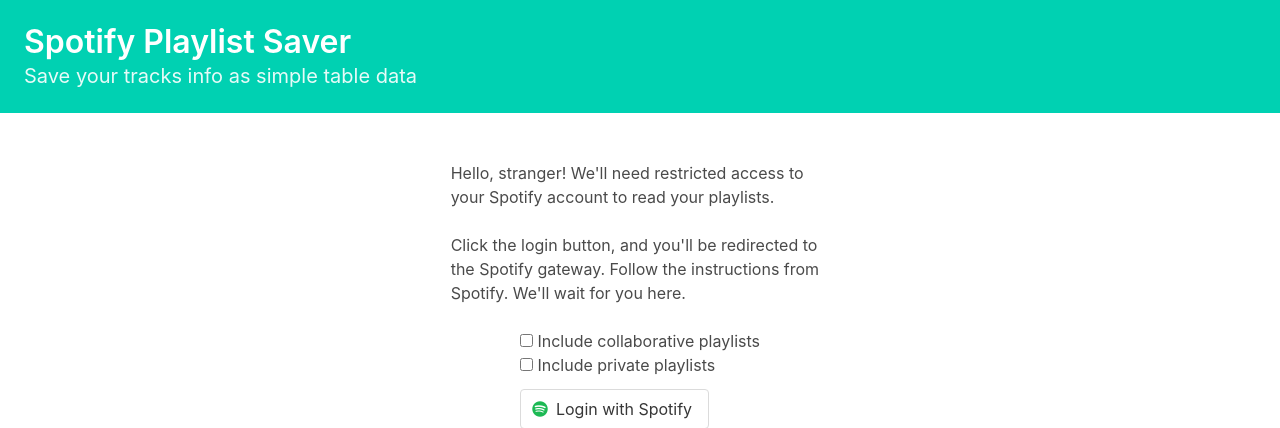
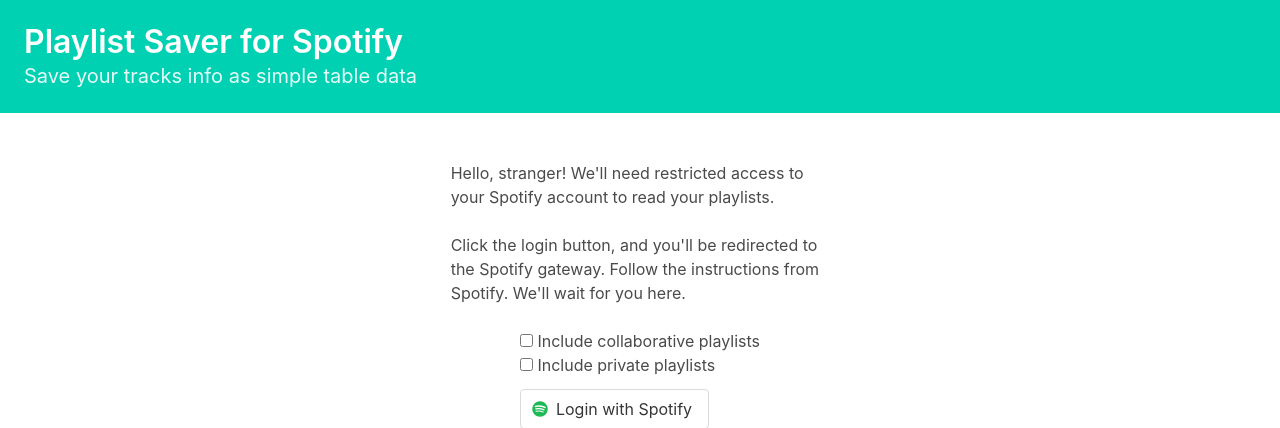
Before and after one commit to Klavionik/playlist-saver, a FastAPI app: page / in a window 1280 px wide. Shown: the top 428 px of the page. Run offline with FastAPI, Linux system fonts and the light colour scheme; some libraries are stand-ins or nearby versions.

Commit message:
Rename app to follow Spotify policy

```diff
--- a/app/templates/base.html
+++ b/app/templates/base.html
@@ -13,7 +13,7 @@
 <body>
 <header class="hero is-primary is-small">
     <div class="hero-body">
-        <p class="title">Spotify Playlist Saver</p>
+        <p class="title">Playlist Saver for Spotify</p>
         <p class="subtitle">Save your tracks info as simple table data</p>
     </div>
 </header>
```
Also changed, not shown: README.md.
